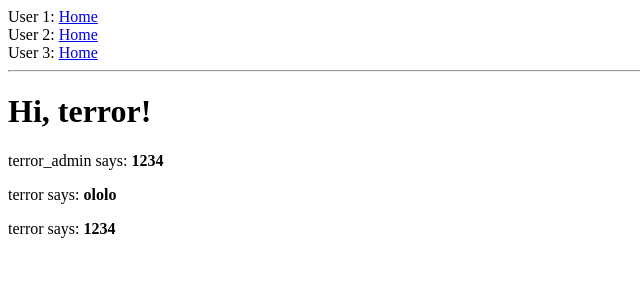
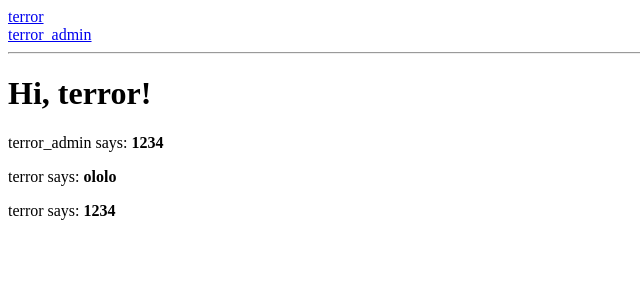
Before and after one commit to ualser/hole-blog, a Flask app: template app/templates/index.html in a window 1280 px wide. Shown: the top 300 px of the page, without its empty margins (0-640 px from the left). Run offline with Flask 2, Linux system fonts and the light colour scheme; the template is opened without the code that fills it: values that come from a table or form of the project are taken from there, others are empty; data comes from the database, SQL or seed files in the repository; both versions use the stored data as it was after the commit.

Commit message:
changed templates and add find id functions

```diff
--- a/app/templates/base.html
+++ b/app/templates/base.html
@@ -7,10 +7,9 @@
     {% endif %}
   </head>
   <body>
-	<div>User 1: <a href="/view_posts?user=1">Home</a></div>
-	<div>User 2: <a href="/view_posts?user=2">Home</a></div>
-	<div>User 3: <a href="/view_posts?user=3">Home</a></div>
-
+	{% for user_id in get_all_user_ids() %}
+		<div><a href="/view_posts?email={{user_id[0]}}">{{user_id[1]}}</a></div>
+	{% endfor %}
     <hr>
     {% block content %}{% endblock %}
   </body>
--- a/app/views.py
+++ b/app/views.py
@@ -17,11 +17,7 @@ def add_post():
 	db.session.add(p)
 	db.session.commit()
 	posts = u.posts.all()
-	return render_template("form.html",
-                           title='Home',
-                           user_id=user,
-                           user=u,
-                           posts=posts)
+	return redirect("http://127.0.0.1:5000/view_posts?email=" + user, 302)
 
 @app.route('/view_posts')
 @login_required
@@ -86,5 +82,13 @@ def logout():
     logout_user()
     return render_template("logout.html")
 
-def find_all_user_ids():
-    return None
+@app.context_processor
+def get_all_user_ids():
+    def get_ids():
+	print 'i am in here'
+	ids = []
+	users = models.User.query.order_by(models.User.email)
+	for user in users:
+		ids.append([user.email, user.nickname])
+	return ids
+    return dict(get_all_user_ids=get_ids)
```
Also changed, not shown: app.db, 2 other files.
